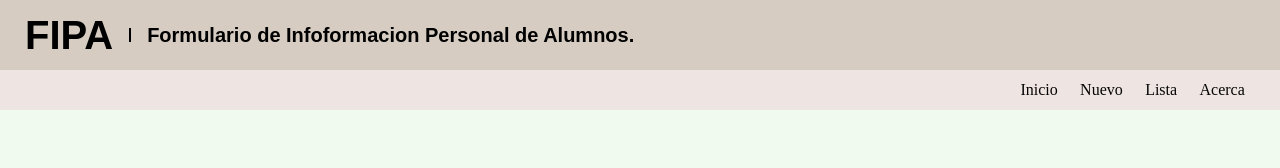
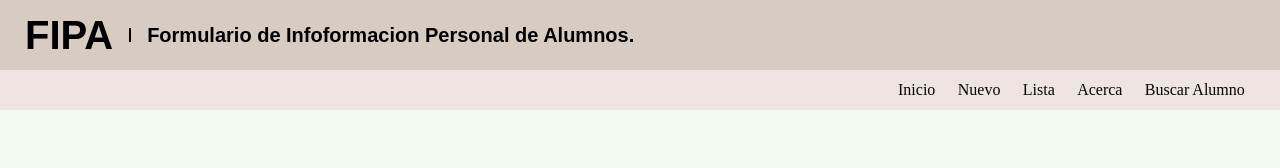
Before and after one commit to Franco46-ochoa/pv_tp5_grupo1, a React (Vite) app: page / in a window 1280 px wide. Shown: the top 168 px of the page. Built offline with nearby package versions, Linux system fonts and the light colour scheme.

Commit message:
Agregado de buscador en la barra de navecgacion

```diff
--- a/src/Components/NavBar.jsx
+++ b/src/Components/NavBar.jsx
@@ -11,6 +11,8 @@ const NavBar = () => {
             <Link to="/Nuevo">Nuevo</Link>
             <Link to="/Lista">Lista</Link>
             <Link to="/Acerca">Acerca</Link>
+            <Link to="/buscar">Buscar Alumno</Link>
+
         </div>
     </nav>
   )
```
